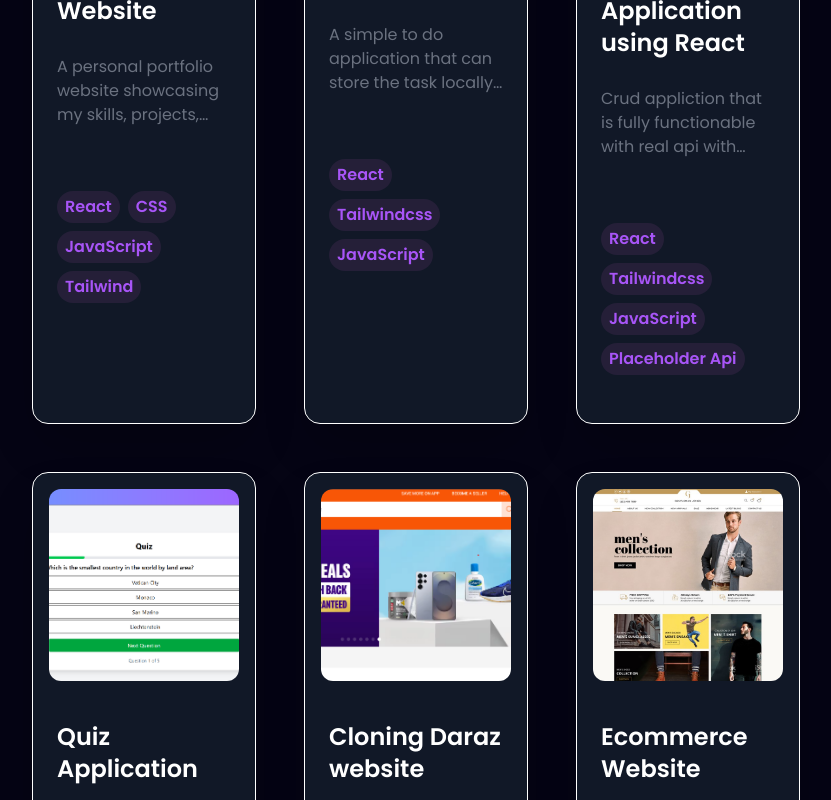
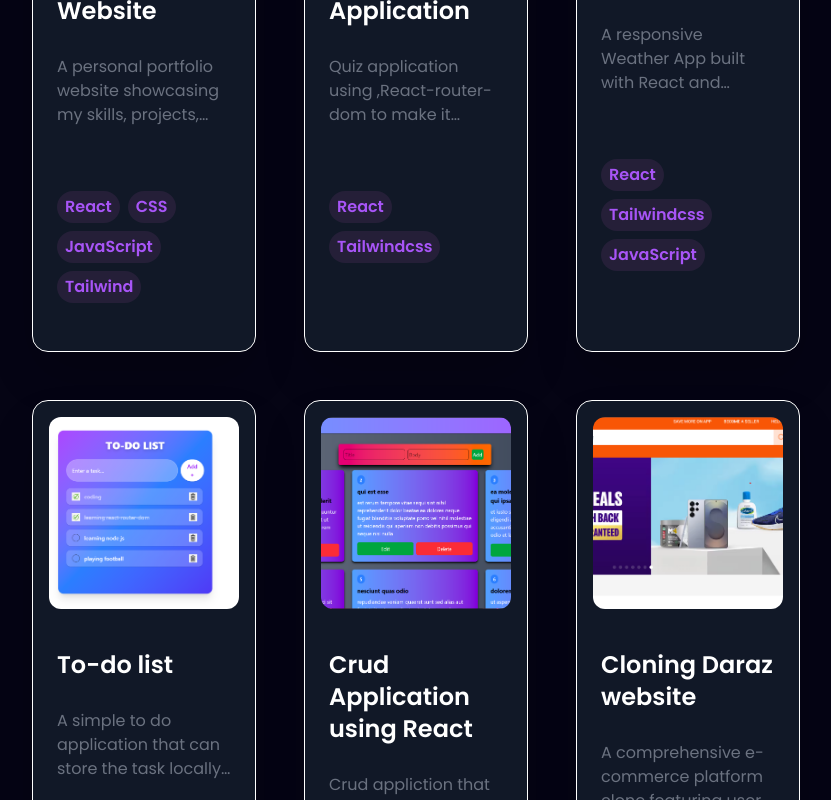
Before and after one commit to Ramesh-stha/NewProjectPortfolio, a React (Vite) app: page / in a window 1280 px wide. Shown: the part 3960-4760 px from the top of the page, without its empty margins (224-1055 px from the left). Built offline with nearby package versions, Linux system fonts and the light colour scheme.

Commit message:
updating project

```diff
--- a/src/Constant.js
+++ b/src/Constant.js
@@ -27,8 +27,9 @@ import portfolioimg from "./assets/TechLogo/portfolioproject.png";
 import darazimg from "./assets/TechLogo/darazclone.png";
 import ecommerceimg from "./assets/TechLogo/ecommerce.jpg";
 import crudappimg from "./assets/TechLogo/crud app ss.png";
-import todolistimg from "./assets/TechLogo/todolist.png"
+import todolistimg from "./assets/TechLogo/todolist.png";
 import quizimg from "./assets/TechLogo/Quiz.png";
+import WeatherAppimg from "./assets/TechLogo/WeatherApp.png";
 export const skillInfo = [
   {
     title: "Frontend",
@@ -89,7 +90,7 @@ export const Experiences = [
       "Bootstrap",
       "REST API",
       "Git",
-      "GitHub"
+      "GitHub",
     ],
   },
   {
@@ -106,11 +107,10 @@ export const Experiences = [
       "Vite",
       "React Router",
       "State Management",
-      "Responsive Design"
+      "Responsive Design",
     ],
   },
 ];
-
 
 export const Project = [
   {
@@ -120,55 +120,65 @@ export const Project = [
     description:
       "A personal portfolio website showcasing my skills, projects, and experience, built with React and styled-components for a modern look.",
     tags: ["React", "CSS", "JavaScript", "Tailwind"],
-    github: "https://github.com/puzanXtha/NewProjectPortfolio",
+    github: "https://github.com/Ramesh-stha/NewProjectPortfolio",
+  },
+  {
+    id: 1,
+    img: quizimg,
+    title: "Quiz Application",
+    description:
+      "Quiz application using ,React-router-dom to make it multipage application.",
+    tags: ["React", "Tailwindcss"],
+    github: "https://github.com/Ramesh-stha/Quiz_Application",
+  },
+  {
+    id: 2,
+    img: WeatherAppimg,
+    title: "Weather App",
+    description:
+      "A responsive Weather App built with React and Context API, fetching real-time weather data from OpenWeatherMap API.",
+    tags: ["React", "Tailwindcss", "JavaScript"],
+    github: "https://github.com/Ramesh-stha/Weather_App",
   },
 
   {
-    id: 1,
+    id: 3,
     img: todolistimg,
     title: "To-do list",
     description:
       "A simple to do application that can store the task locally and with attractive UserInterface.",
     tags: ["React", "Tailwindcss", "JavaScript"],
-    github: "https://github.com/puzanXtha/ReactProject-Simple_To-Do_List",
+    github: "https://github.com/Ramesh-stha/ReactProject-Simple_To-Do_List",
   },
   {
-    id: 2,
+    id: 4,
     img: crudappimg,
     title: "Crud Application using React",
     description:
       "Crud appliction that is fully functionable with real api with seamless UI.",
     tags: ["React", "Tailwindcss", "JavaScript", "Placeholder Api"],
-    github: "https://github.com/puzanXtha/Crud",
+    github: "https://github.com/Ramesh-stha/Crud",
   },
+
   {
-    id: 3,
-    img: quizimg,
-    title: "Quiz Application",
-    description:
-      "Quiz application using ,React-router-dom to make it multipage application.",
-    tags: ["React", "Tailwindcss"],
-    github: "https://github.com/puzanXtha/Quiz_Application",
-  },
-  {
-    id: 4,
+    id: 5,
     img: darazimg,
     title: "Cloning Daraz website",
     description:
       "A comprehensive e-commerce platform clone featuring user authentication, product browsing, shopping cart, and secure checkout functionalities.",
     tags: ["Html", "css", "JavaScript", "Bootstrap"],
-    github: "https://github.com/puzanXtha/cloning-daraz-website",
+    github: "https://github.com/Ramesh-stha/cloning-daraz-website",
   },
 
-  {
-    id: 5,
-    img: ecommerceimg,
-    title: "Ecommerce Website",
-    description:
-      "A simple ecommerce website with product listings, shopping cart, and checkout functionality.",
-    tags: ["Html", "css", "JavaScript"],
-    github: "https://github.com/puzanXtha/ecommerce-website",
-  },
+  // {
+  //   id: 6,
+  //   img: ecommerceimg,
+  //   title: "Ecommerce Website",
+  //   description:
+  //     "A simple ecommerce website with product listings, shopping cart, and checkout functionality.",
+  //   tags: ["Html", "css", "JavaScript"],
+  //   github: "https://github.com/Ramesh-stha/ecommerce-website",
+  // },
 ];
 
 export const EducationInfo = [
--- a/src/components/navbar/Navbar.jsx
+++ b/src/components/navbar/Navbar.jsx
@@ -82,7 +82,7 @@ const Navbar = () => {
         {/* Social media Icons */}
         <div className="hidden md:flex space-x-4">
           <a
-            href="https://github.com/puzanXtha"
+            href="https://github.com/Ramesh-stha"
             target="_blank"
             rel="noopener noreferrer"
             className="text-gray-300 hover:text-[#8245ec] transition-colors duration-300"
@@ -145,7 +145,7 @@ const Navbar = () => {
               ))}
               <div className="flex space-x-4">
                 <a
-                  href="https://github.com/puzanXtha"
+                  href="https://github.com/Ramesh-stha"
                   target="_blank"
                   rel="noopener noreferrer"
                   className="text-gray-300 hover:text-white transition-colors duration-300"
```
Also changed, not shown: src/assets/TechLogo/WeatherApp.png (added).
